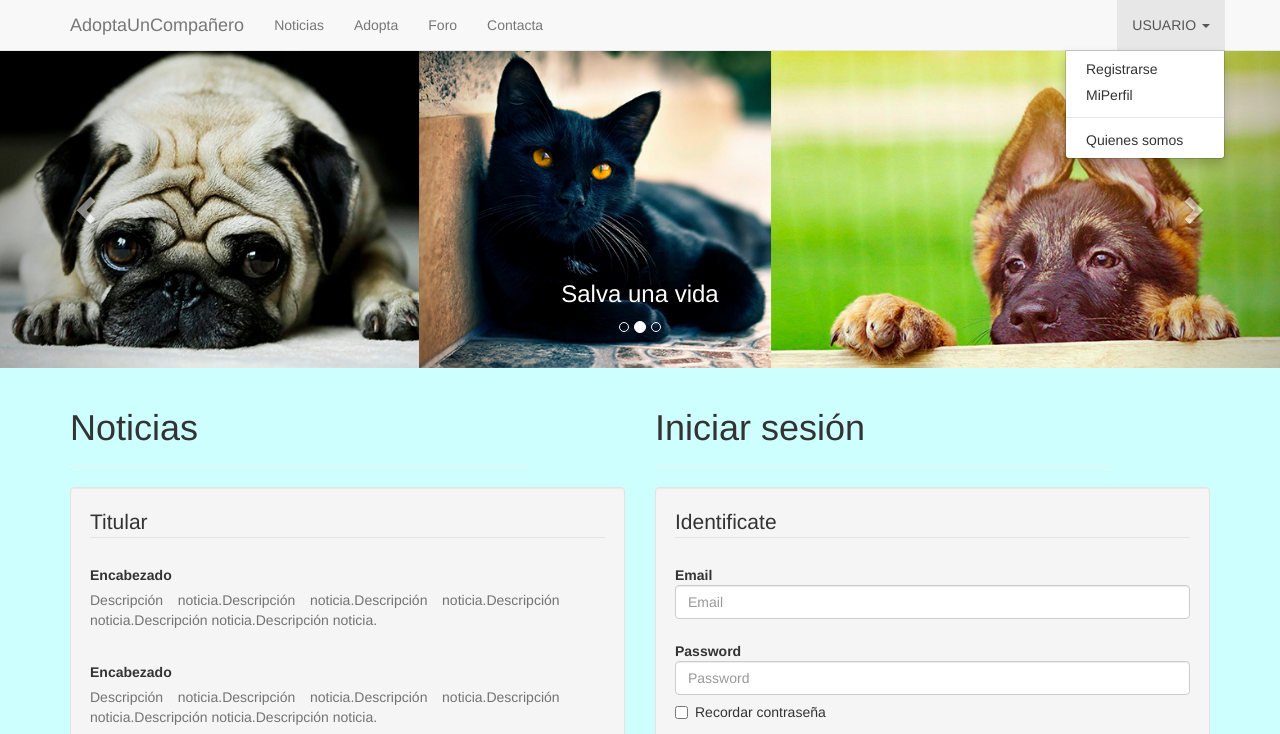
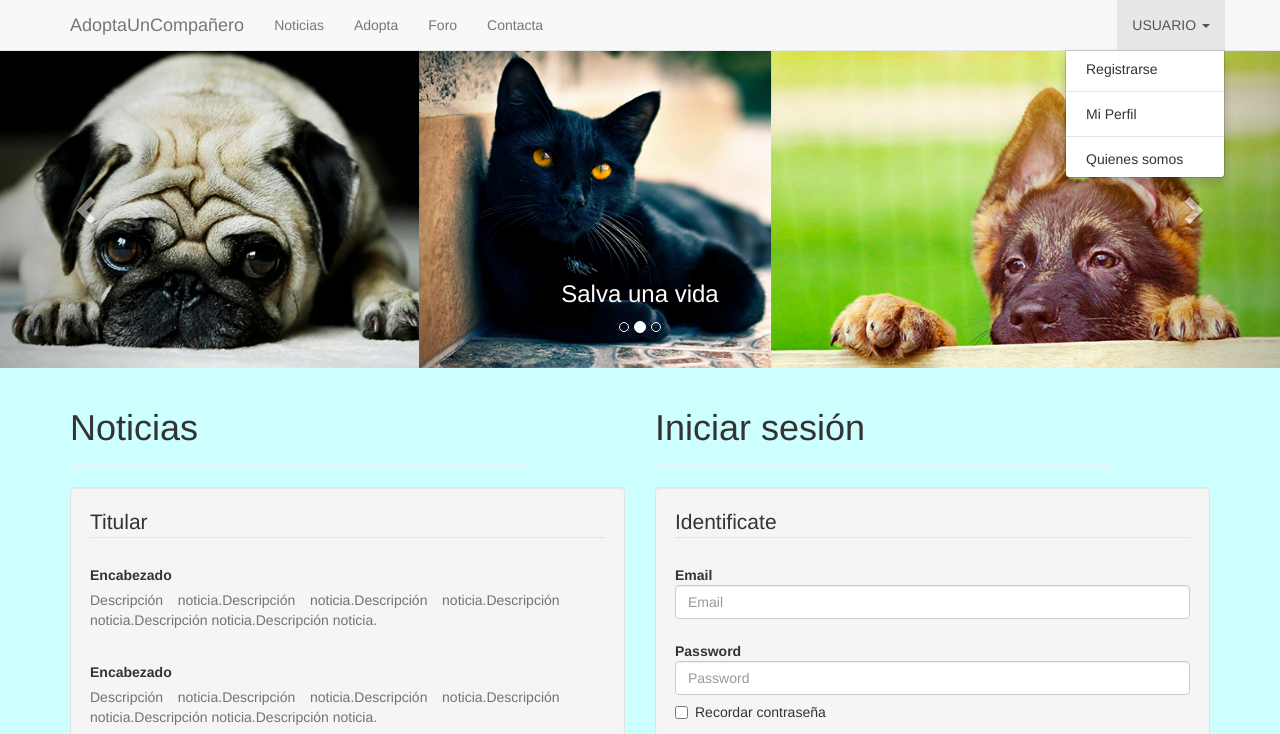
Before and after one commit to yasminalrc/AdoptaUnCompanero, a plain HTML site: page index.html in a window 1280 px wide. Both pictures are taken after a click on the link "USUARIO". Shown: the top 734 px of the page. Drawn offline with nearby package versions, Linux system fonts and the light colour scheme.

Commit message:
añadida linea divisoria para miPerfil

```diff
--- a/index.html
+++ b/index.html
@@ -45,7 +45,8 @@
               <a class="dropdown-toggle" data-toggle="dropdown" href="#" id="download">USUARIO <span class="caret"></span></a>
               <ul class="dropdown-menu" aria-labelledby="download">
                 <li><a href="registro.html">Registrarse</a></li>
-                <li><a href="miperfil.html">MiPerfil</a></li>
+                <li class="divider"></li>
+                <li><a href="miperfil.html">Mi Perfil</a></li>
                 <li class="divider"></li>
                 <li><a href="">Quienes somos</a></li>
               </ul>
```
Also changed, not shown: adopta.html (+2 -1 lines), añadirMascota.html (+2 -0 lines), contacta.html (+2 -1 lines), foro.html (+2 -1 lines), inicio.html (+2 -1 lines), miperfil.html (+2 -1 lines), noticias.html (+2 -1 lines), registro.html (+2 -1 lines).
